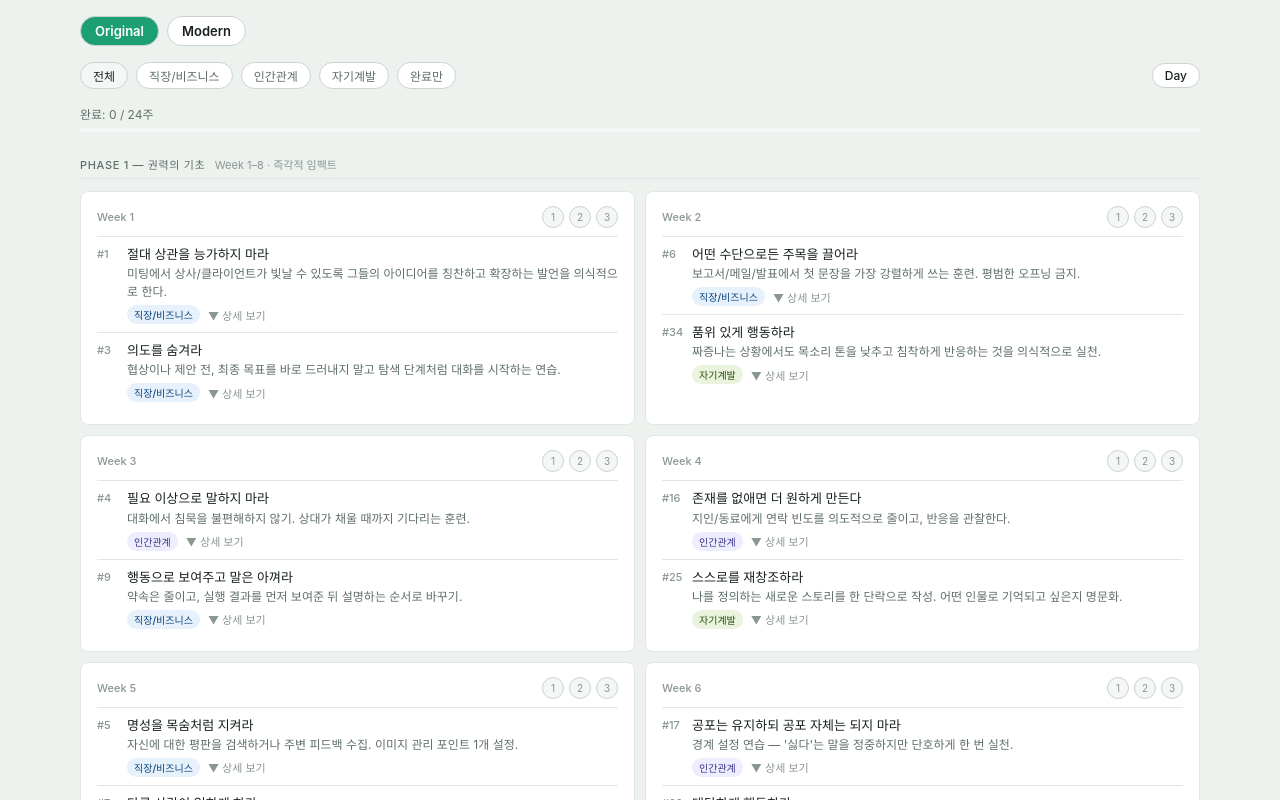
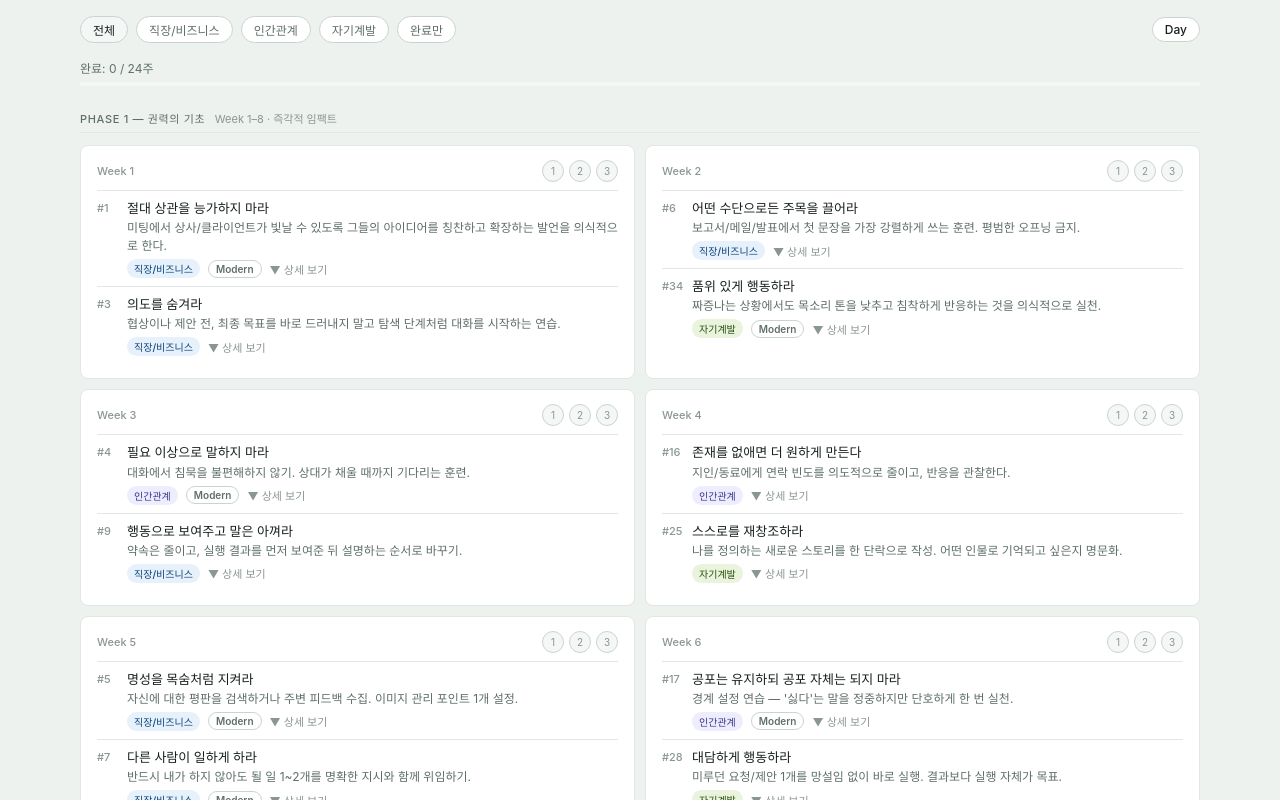
Before and after one commit to ckleenok/48laws, a React (Vite) app: page / in a window 1280 px wide. Shown: the top 800 px of the page. Built offline with nearby package versions, Linux system fonts and the light colour scheme.

Commit message:
feat: show modern law content inline

```diff
--- a/src/App.jsx
+++ b/src/App.jsx
@@ -7,8 +7,6 @@ const normalizeWeekChecks = (value) => {
   if (value === true) return CHECK_STEPS.map(() => true);
   return CHECK_STEPS.map(() => false);
 };
-
-const getPlanTotal = (plans) => plans.reduce((sum, phase) => sum + phase.weeks.length, 0);
 
 const PLANS = [
   { phase: "Phase 1 — 권력의 기초", sub: "Week 1–8 · 즉각적 임팩트", weeks: [
@@ -586,10 +584,9 @@ const MODERN_PLANS = [
   ]}
 ];
 
-const PLAN_SETS = {
-  original: { label: "Original", plans: PLANS },
-  modern: { label: "Modern", plans: MODERN_PLANS }
-};
+const MODERN_LAWS = Object.fromEntries(
+  MODERN_PLANS.flatMap((phase) => phase.weeks.flat()).map((law) => [law.n, law])
+);
 
 const TAGS = {
   w: { l: "직장/비즈니스", bg: "var(--tag-work-bg)", c: "var(--tag-work-text)" },
@@ -597,17 +594,29 @@ const TAGS = {
   m: { l: "자기계발", bg: "var(--tag-growth-bg)", c: "var(--tag-growth-text)" }
 };
 
-function DetailPanel({ law, onClose }) {
+function DetailPanel({ law, mode, modernLaw, onModeChange, onClose }) {
   if (!law) return null;
-  const tag = TAGS[law.g];
+  const visibleLaw = mode === "modern" && modernLaw ? modernLaw : law;
+  const tag = TAGS[visibleLaw.g];
   return (
     <div style={{ marginBottom: 24, border: "0.5px solid var(--color-border-secondary)", borderRadius: "var(--border-radius-lg)", overflow: "hidden" }}>
       {/* header */}
       <div style={{ background: "var(--color-background-secondary)", padding: "16px 20px", display: "flex", justifyContent: "space-between", alignItems: "flex-start" }}>
         <div>
-          <div style={{ fontSize: 11, color: "var(--color-text-tertiary)", fontWeight: 500, marginBottom: 4 }}>Law #{law.n}</div>
-          <div style={{ fontSize: 17, fontWeight: 500, color: "var(--color-text-primary)", lineHeight: 1.4, marginBottom: 8 }}>{law.t}</div>
-          <span style={{ display: "inline-block", fontSize: 11, padding: "3px 9px", borderRadius: 10, fontWeight: 500, background: tag.bg, color: tag.c }}>{tag.l}</span>
+          <div style={{ fontSize: 11, color: "var(--color-text-tertiary)", fontWeight: 500, marginBottom: 4 }}>Law #{visibleLaw.n}{mode === "modern" ? " · Modern" : ""}</div>
+          <div style={{ fontSize: 17, fontWeight: 500, color: "var(--color-text-primary)", lineHeight: 1.4, marginBottom: 8 }}>{visibleLaw.t}</div>
+          <div style={{ display: "flex", alignItems: "center", gap: 8, flexWrap: "wrap" }}>
+            <span style={{ display: "inline-block", fontSize: 11, padding: "3px 9px", borderRadius: 10, fontWeight: 500, background: tag.bg, color: tag.c }}>{tag.l}</span>
+            {modernLaw && (
+              <button
+                type="button"
+                onClick={() => onModeChange(mode === "modern" ? "original" : "modern")}
+                style={{ fontSize: 11, padding: "3px 9px", borderRadius: 10, border: "0.5px solid var(--color-border-secondary)", background: mode === "modern" ? "var(--color-accent)" : "var(--color-background-primary)", color: mode === "modern" ? "var(--color-accent-contrast)" : "var(--color-text-secondary)", fontWeight: 600, cursor: "pointer" }}
+              >
+                {mode === "modern" ? "Original" : "Modern"}
+              </button>
+            )}
+          </div>
         </div>
         <button onClick={onClose} style={{ background: "none", border: "0.5px solid var(--color-border-secondary)", borderRadius: 6, cursor: "pointer", fontSize: 13, color: "var(--color-text-secondary)", padding: "4px 10px", flexShrink: 0, marginLeft: 12 }}>닫기</button>
       </div>
@@ -616,19 +625,19 @@ function DetailPanel({ law, onClose }) {
         {/* why */}
         <div style={{ marginBottom: 18 }}>
           <div style={{ fontSize: 11, fontWeight: 500, color: "var(--color-text-tertiary)", textTransform: "uppercase", letterSpacing: ".06em", marginBottom: 6 }}>왜 중요한가</div>
-          <p style={{ fontSize: 14, color: "var(--color-text-primary)", lineHeight: 1.75, margin: 0 }}>{law.why}</p>
+          <p style={{ fontSize: 14, color: "var(--color-text-primary)", lineHeight: 1.75, margin: 0 }}>{visibleLaw.why}</p>
         </div>
 
         {/* practice */}
         <div style={{ marginBottom: 18 }}>
           <div style={{ fontSize: 11, fontWeight: 500, color: "var(--color-text-tertiary)", textTransform: "uppercase", letterSpacing: ".06em", marginBottom: 6 }}>이번 주 실천</div>
-          <p style={{ fontSize: 14, color: "var(--color-text-primary)", lineHeight: 1.75, margin: 0 }}>{law.a}</p>
+          <p style={{ fontSize: 14, color: "var(--color-text-primary)", lineHeight: 1.75, margin: 0 }}>{visibleLaw.a}</p>
         </div>
 
         {/* example */}
         <div style={{ marginBottom: 18 }}>
           <div style={{ fontSize: 11, fontWeight: 500, color: "var(--color-text-tertiary)", textTransform: "uppercase", letterSpacing: ".06em", marginBottom: 8 }}>실제 예시</div>
-          <div style={{ fontSize: 14, color: "var(--color-text-primary)", lineHeight: 1.75, borderLeft: "3px solid var(--color-accent)", paddingLeft: 14, borderRadius: 0 }}>{law.example}</div>
+          <div style={{ fontSize: 14, color: "var(--color-text-primary)", lineHeight: 1.75, borderLeft: "3px solid var(--color-accent)", paddingLeft: 14, borderRadius: 0 }}>{visibleLaw.example}</div>
         </div>
 
         {/* do / dont */}
@@ -636,7 +645,7 @@ function DetailPanel({ law, onClose }) {
           <div>
             <div style={{ fontSize: 11, fontWeight: 500, color: "var(--tag-growth-text)", textTransform: "uppercase", letterSpacing: ".06em", marginBottom: 8, background: "var(--tag-growth-bg)", padding: "4px 8px", borderRadius: 6, display: "inline-block" }}>이렇게 하라</div>
             <ul style={{ paddingLeft: 0, listStyle: "none", margin: 0 }}>
-              {law.do.map((d,i) => (
+              {visibleLaw.do.map((d,i) => (
                 <li key={i} style={{ fontSize: 13, lineHeight: 1.65, color: "var(--color-text-primary)", paddingLeft: 20, position: "relative", marginBottom: 6 }}>
                   <span style={{ position: "absolute", left: 0, color: "var(--color-accent)", fontWeight: 700 }}>✓</span>{d}
                 </li>
@@ -646,7 +655,7 @@ function DetailPanel({ law, onClose }) {
           <div>
             <div style={{ fontSize: 11, fontWeight: 500, color: "var(--tag-danger-text)", textTransform: "uppercase", letterSpacing: ".06em", marginBottom: 8, background: "var(--tag-danger-bg)", padding: "4px 8px", borderRadius: 6, display: "inline-block" }}>이러지 마라</div>
             <ul style={{ paddingLeft: 0, listStyle: "none", margin: 0 }}>
-              {law.dont.map((d,i) => (
+              {visibleLaw.dont.map((d,i) => (
                 <li key={i} style={{ fontSize: 13, lineHeight: 1.65, color: "var(--color-text-primary)", paddingLeft: 20, position: "relative", marginBottom: 6 }}>
                   <span style={{ position: "absolute", left: 0, color: "var(--color-danger)", fontWeight: 700 }}>✕</span>{d}
                 </li>
@@ -670,21 +679,12 @@ export default function App() {
   const [checks, setChecks] = useState(() => {
     try {
       const savedPlans = JSON.parse(localStorage.getItem("l48v4") || "null");
-      if (savedPlans && savedPlans.original && savedPlans.modern) return savedPlans;
+      if (savedPlans && savedPlans.original) return savedPlans.original;
       const saved = JSON.parse(localStorage.getItem("l48v3") || "null");
       const legacyDone = saved || JSON.parse(localStorage.getItem("l48v2") || "{}");
-      const original = Object.fromEntries(Object.entries(legacyDone).map(([idx, value]) => [idx, normalizeWeekChecks(value)]));
-      return { original, modern: {} };
+      return Object.fromEntries(Object.entries(legacyDone).map(([idx, value]) => [idx, normalizeWeekChecks(value)]));
     } catch {
-      return { original: {}, modern: {} };
-    }
-  });
-  const [planKey, setPlanKey] = useState(() => {
-    try {
-      const savedPlan = localStorage.getItem("l48plan");
-      return savedPlan && PLAN_SETS[savedPlan] ? savedPlan : "original";
-    } catch {
-      return "original";
+      return {};
     }
   });
   const [filter, setFilter] = useState("all");
@@ -697,25 +697,22 @@ export default function App() {
 
   useEffect(() => {
     try {
-      localStorage.setItem("l48v4", JSON.stringify(checks));
-      localStorage.setItem("l48v3", JSON.stringify(checks.original || {}));
+      localStorage.setItem("l48v3", JSON.stringify(checks));
     } catch {}
   }, [checks]);
 
-  useEffect(() => { try { localStorage.setItem("l48plan", planKey); } catch {} }, [planKey]);
+  const toggleCheck = (idx, step) => setChecks((current) => {
+    const weekChecks = normalizeWeekChecks(current[idx]);
+    weekChecks[step] = !weekChecks[step];
+    return { ...current, [idx]: weekChecks };
+  });
+  const selectLaw = (law, mode = "original") => setSelected((current) => (
+    current && current.law.n === law.n && current.mode === mode ? null : { law, mode }
+  ));
+  const setSelectedMode = (mode) => setSelected((current) => current ? { ...current, mode } : current);
 
-  const toggleCheck = (idx, step) => setChecks((current) => {
-    const planChecks = current[planKey] || {};
-    const weekChecks = normalizeWeekChecks(planChecks[idx]);
-    weekChecks[step] = !weekChecks[step];
-    return { ...current, [planKey]: { ...planChecks, [idx]: weekChecks } };
-  });
-  const selectLaw = (law) => setSelected(s => (s && s.n === law.n ? null : law));
-
-  const activePlan = PLAN_SETS[planKey];
-  const activeChecks = checks[planKey] || {};
-  const total = getPlanTotal(activePlan.plans);
-  const doneCount = Array.from({ length: total }, (_, idx) => normalizeWeekChecks(activeChecks[idx]).every(Boolean)).filter(Boolean).length;
+  const total = 24;
+  const doneCount = Array.from({ length: total }, (_, idx) => normalizeWeekChecks(checks[idx]).every(Boolean)).filter(Boolean).length;
 
   const fb = (on) => ({ fontSize: 12, padding: "4px 12px", borderRadius: 20, border: "0.5px solid var(--color-border-secondary)", background: on ? "var(--color-background-secondary)" : "var(--color-background-primary)", color: on ? "var(--color-text-primary)" : "var(--color-text-secondary)", fontWeight: on ? 500 : 400, cursor: "pointer" });
   const tag = (g) => ({ display: "inline-block", fontSize: 10, padding: "2px 7px", borderRadius: 10, fontWeight: 500, background: TAGS[g].bg, color: TAGS[g].c });
@@ -725,24 +722,6 @@ export default function App() {
   let wi = 0;
   return (
     <div style={{ padding: "1rem 0", fontFamily: "var(--font-sans)" }}>
-      {/* plan tabs */}
-      <div style={{ display: "flex", gap: 8, flexWrap: "wrap", marginBottom: "1rem" }}>
-        {Object.entries(PLAN_SETS).map(([key, plan]) => (
-          <button
-            key={key}
-            type="button"
-            style={{ fontSize: 13, padding: "6px 14px", borderRadius: 20, border: "0.5px solid var(--color-border-secondary)", background: planKey === key ? "var(--color-accent)" : "var(--color-background-primary)", color: planKey === key ? "var(--color-accent-contrast)" : "var(--color-text-primary)", fontWeight: 600, cursor: "pointer" }}
-            onClick={() => {
-              setPlanKey(key);
-              setSelected(null);
-              setFilter("all");
-            }}
-          >
-            {plan.label}
-          </button>
-        ))}
-      </div>
-
       {/* filters */}
       <div style={{ display: "flex", gap: 10, alignItems: "center", justifyContent: "space-between", flexWrap: "wrap", marginBottom: "1rem" }}>
         <div style={{ display: "flex", gap: 8, flexWrap: "wrap" }}>
@@ -767,13 +746,21 @@ export default function App() {
       </div>
 
       {/* detail panel — inline, above grid */}
-      {selected && <DetailPanel law={selected} onClose={() => setSelected(null)} />}
+      {selected && (
+        <DetailPanel
+          law={selected.law}
+          mode={selected.mode}
+          modernLaw={MODERN_LAWS[selected.law.n]}
+          onModeChange={setSelectedMode}
+          onClose={() => setSelected(null)}
+        />
+      )}
 
       {/* plan grid */}
-      {activePlan.plans.map((ph, pi) => {
+      {PLANS.map((ph, pi) => {
         const cards = ph.weeks.map((wk) => {
           const idx = wi++;
-          const weekChecks = normalizeWeekChecks(activeChecks[idx]);
+          const weekChecks = normalizeWeekChecks(checks[idx]);
           const isDone = weekChecks.every(Boolean);
           const show = filter==="all" || (filter==="done" && isDone) || (filter!=="done" && wk.some(l => l.g===filter));
           if (!show) return null;
@@ -800,7 +787,8 @@ export default function App() {
                 </div>
               </div>
               {wk.map((law, li) => {
-                const isActive = selected && selected.n === law.n;
+                const modernLaw = MODERN_LAWS[law.n];
+                const isActive = selected && selected.law.n === law.n;
                 return (
                   <div
                     key={li}
@@ -813,6 +801,18 @@ export default function App() {
                       <div style={{ fontSize: 12, color: "var(--color-text-secondary)", lineHeight: 1.5, marginTop: 2 }}>{law.a}</div>
                       <div style={{ display: "flex", alignItems: "center", gap: 8, marginTop: 4 }}>
                         <span style={tag(law.g)}>{TAGS[law.g].l}</span>
+                        {modernLaw && (
+                          <button
+                            type="button"
+                            onClick={(event) => {
+                              event.stopPropagation();
+                              selectLaw(law, "modern");
+                            }}
+                            style={{ fontSize: 10, padding: "2px 7px", borderRadius: 10, border: "0.5px solid var(--color-border-secondary)", background: selected && selected.law.n === law.n && selected.mode === "modern" ? "var(--color-accent)" : "var(--color-background-primary)", color: selected && selected.law.n === law.n && selected.mode === "modern" ? "var(--color-accent-contrast)" : "var(--color-text-secondary)", fontWeight: 600, cursor: "pointer" }}
+                          >
+                            Modern
+                          </button>
+                        )}
                         <span style={{ fontSize: 11, color: "var(--color-text-tertiary)" }}>{isActive ? "▲ 접기" : "▼ 상세 보기"}</span>
                       </div>
                     </div>
```
